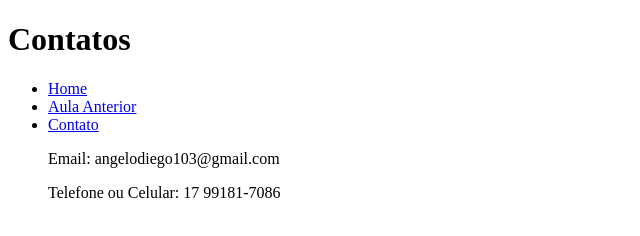
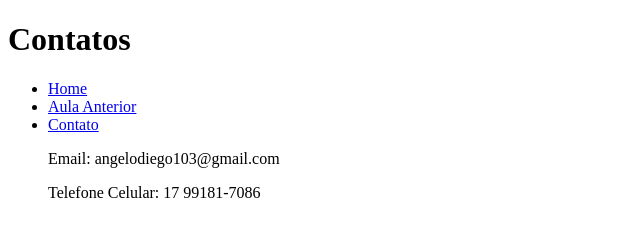
Before and after one commit to angelodiego103-source/PW-aula-4---noticia---links-e-home, a plain HTML site: page contato.html in a window 1280 px wide. Shown: the full height of the page, 0-640 px from the left. Drawn offline with Linux system fonts and the light colour scheme.

Commit message:
feature: exemplo

```diff
--- a/contato.html
+++ b/contato.html
@@ -20,7 +20,7 @@
 
     <main>
         <ul>Email: angelodiego103@gmail.com</ul>
-        <ul>Telefone ou Celular: 17 99181-7086</ul>
+        <ul>Telefone Celular: 17 99181-7086</ul>
     </main>
 
 </body>
```
